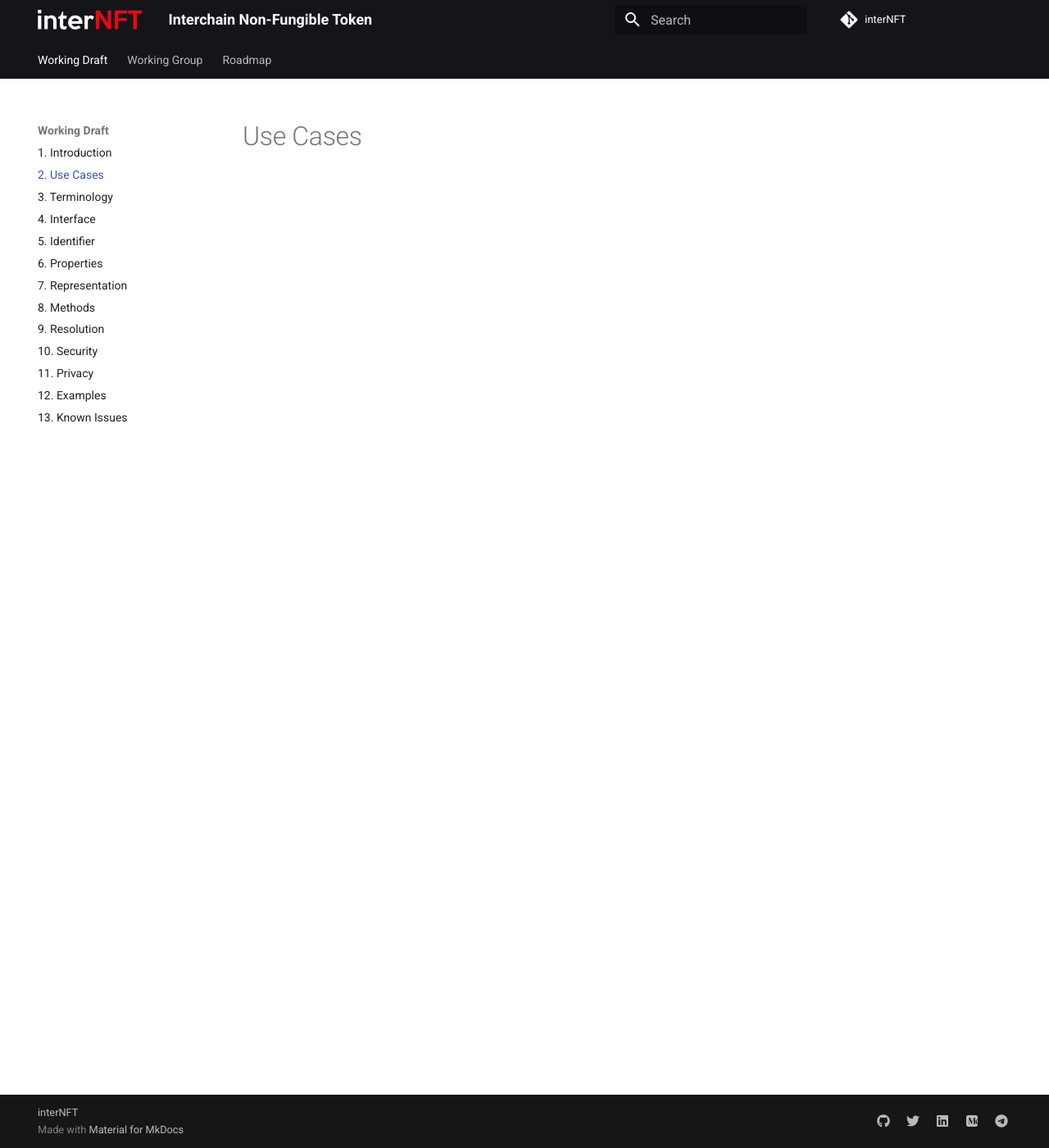
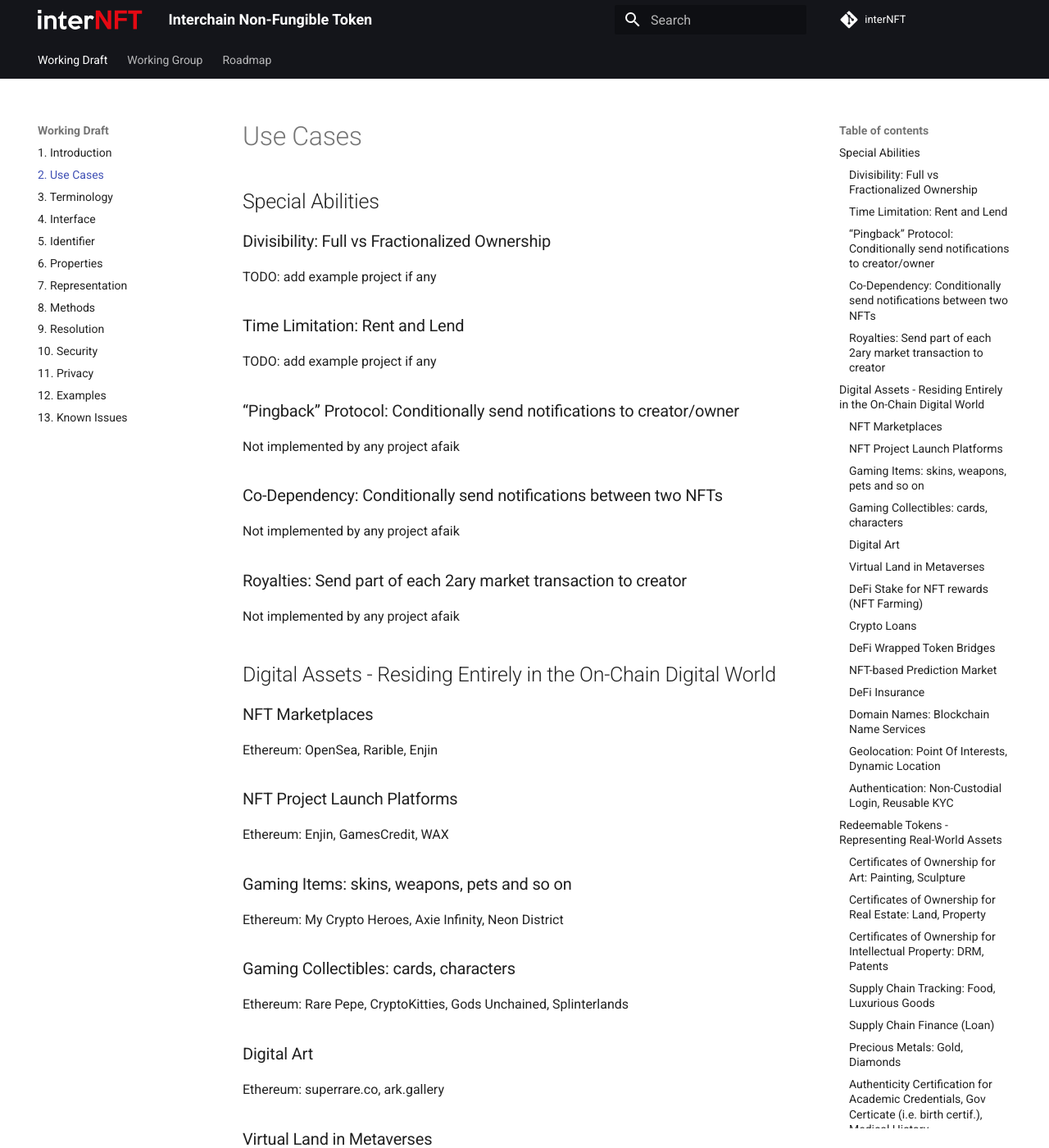
Before and after one commit to interNFT/documentation, an MkDocs documentation site: the page built from markdowns/workingDraft/useCases.md, in a window 1280 px wide and 1400 px high. Shown: the whole window at 82% size. Built offline with MkDocs 1.6.1 and Material for MkDocs 9.7.7, drawn with Linux system fonts in a browser that asks for light colours; some of the changed text lies outside the part shown.

Commit message:
Initiate file with use cases

```diff
--- a/markdowns/workingDraft/useCases.md
+++ b/markdowns/workingDraft/useCases.md
@@ -1 +1,129 @@
 # Use Cases
+
+## Special Abilities
+
+### Divisibility:	Full vs Fractionalized Ownership
+
+TODO: add example project if any
+
+### Time Limitation: Rent and Lend
+
+TODO: add example project if any
+
+### “Pingback” Protocol: Conditionally send notifications to creator/owner
+
+Not implemented by any project afaik
+
+### Co-Dependency: Conditionally send notifications between two NFTs
+
+Not implemented by any project afaik
+
+### Royalties: Send part of each 2ary market transaction to creator
+
+Not implemented by any project afaik
+
+
+## Digital Assets - Residing Entirely in the On-Chain Digital World
+
+### NFT Marketplaces
+
+Ethereum: OpenSea, Rarible, Enjin
+
+### NFT Project Launch Platforms
+
+Ethereum: Enjin, GamesCredit, WAX
+
+### Gaming Items: skins, weapons, pets and so on
+
+Ethereum: My Crypto Heroes, Axie Infinity, Neon District
+
+### Gaming Collectibles: cards, characters
+
+Ethereum: Rare Pepe, CryptoKitties, Gods Unchained, Splinterlands
+
+### Digital Art
+
+Ethereum: superrare.co, ark.gallery
+
+### Virtual Land in Metaverses
+
+Ethereum: Decentraland, Somnium Space VR, Cryptovoxels, The Sandbox
+
+### DeFi Stake for NFT rewards (NFT Farming)
+
+Ethereum: AaveGotchi, DontBuyMeme.com
+
+### Crypto Loans
+
+TODO
+
+### DeFi Wrapped Token Bridges
+
+Ethereum: Keep's TBTC Deposit Token (TDT), nftfi.com
+
+### NFT-based Prediction Market
+
+Ethereum: realitycards.io
+
+### DeFi Insurance
+
+Ethereum: yearn finance, yieldfarming.insure
+
+### Domain Names: Blockchain Name Services
+
+Ethereum: ENS, Unstoppable Domains
+
+Cosmos: IOV Starname
+
+### Geolocation: Point Of Interests, Dynamic Location
+
+Ethereum: Foam
+
+### Authentication: Non-Custodial Login, Reusable KYC
+
+TODO
+
+
+## Redeemable Tokens - Representing Real-World Assets
+
+### Certificates of Ownership for Art: Painting, Sculpture
+
+Ethereum: SuperRare, Known Origin, MakersPlace
+
+### Certificates of Ownership for Real Estate:	Land, Property
+
+TODO
+
+### Certificates of Ownership for Intellectual Property: DRM, Patents
+
+Blockchain Agnostic: Molecule
+
+### Supply Chain Tracking: Food, Luxurious Goods
+
+TODO
+
+### Supply Chain Finance (Loan)
+
+Tinlake/Centrifuge
+
+Ethereum: Persistence, Irisnet
+
+### Precious Metals: Gold, Diamonds
+
+Ethereum: Bullionix.io
+
+### Authenticity Certification for Academic Credentials, Gov Certicate (i.e. birth certif.), Medical History
+
+TODO
+
+### Identity Management Systems: Governemental, For-Profit and NGOs
+
+TODO
+
+### Ticket Ownership: Music events, Sports events, Conferences
+
+Ethereum: Poap, Mintbase.io, DigiTix.io
+
+### Certificates of Authenticity for the Sustainability space: Impact Claims, Impact Outcome, Carbon offsets/credits
+
+Cosmos: ixo foundation, regen network
```
